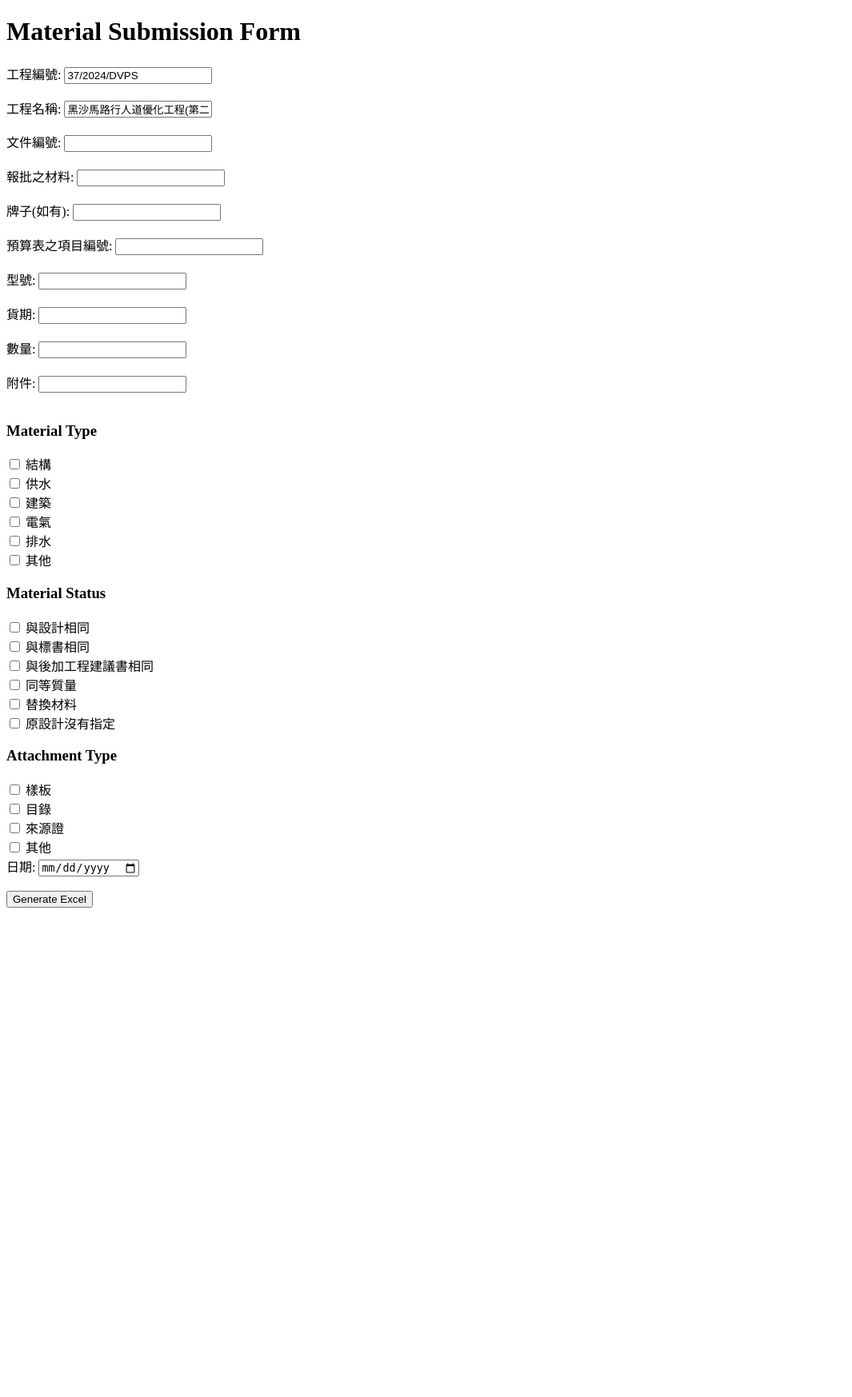
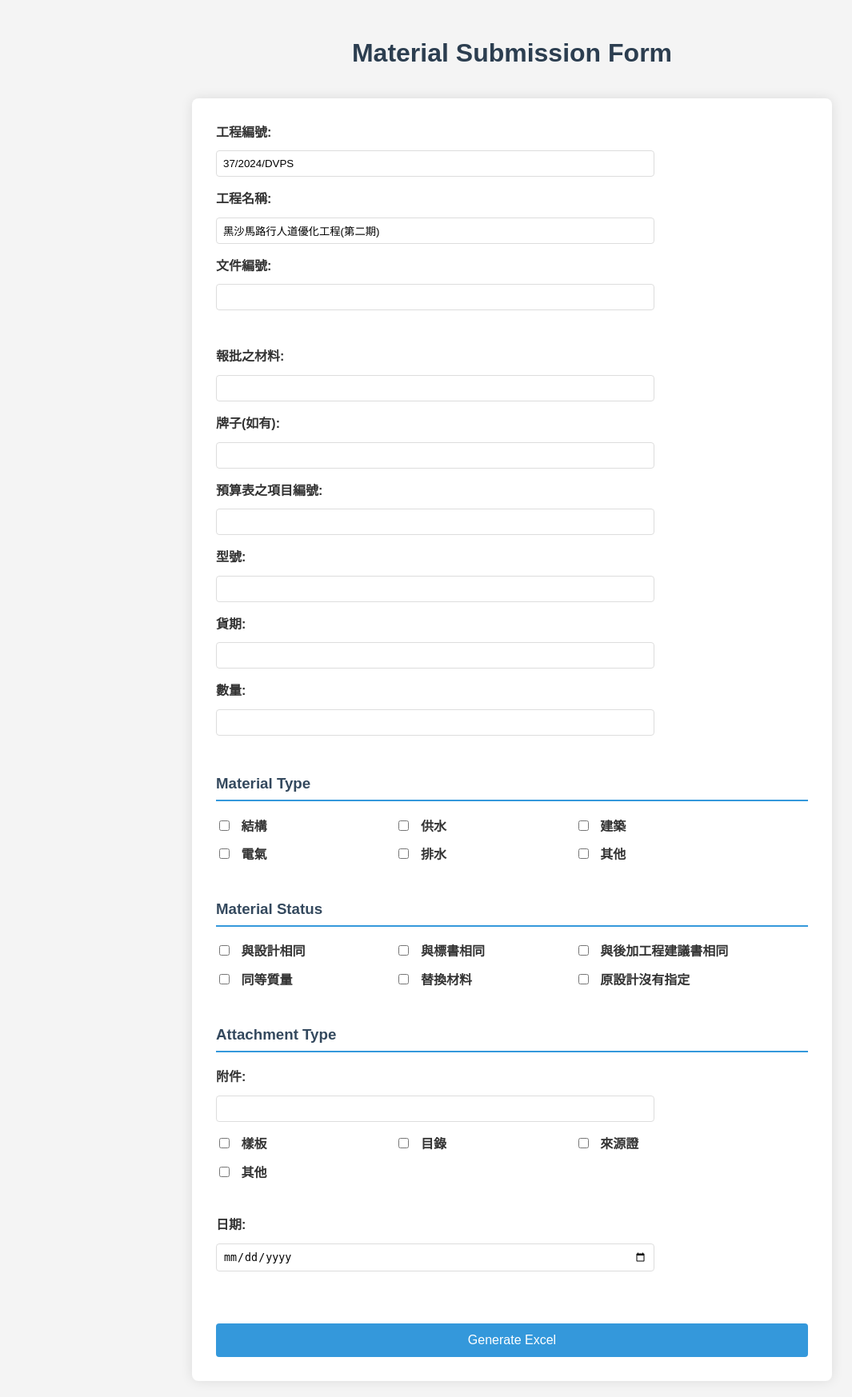
Before and after one commit to kireinasora/work-project, a Flask app: page / in a window 1280 px wide. Shown: the whole page at 80% size, without its empty margins (0-1065 px from the left). Before the commit the page ends 1135 px from the top, so only its background shows below. Run offline with Flask 2, Linux system fonts and the light colour scheme.

Commit message:
5th commit

```diff
--- a/app.py
+++ b/app.py
@@ -26,8 +26,13 @@ regular_fields = [
     ("型號", 12, 6),
     ("貨期", 13, 6),
     ("數量", 14, 6),
-    ("附件", 15, 6)
+    # Remove "附件" from here
 ]
+
+attachment_fields = [
+    ("附件", 15, 6)  # Add "附件" here
+]
+
 material_type_checkboxes = [
     ("結構", 7, 6),
     ("供水", 8, 6),
@@ -62,7 +67,8 @@ def index():
                            regular_fields=regular_fields,
                            material_type_checkboxes=material_type_checkboxes,
                            material_status_checkboxes=material_status_checkboxes,
-                           attachment_type_checkboxes=attachment_type_checkboxes)
+                           attachment_type_checkboxes=attachment_type_checkboxes,
+                           attachment_fields=attachment_fields)  # Add this line
 
 def generate_excel(form_data):
     # Create a temporary file
@@ -103,6 +109,10 @@ def generate_excel(form_data):
     for field, row, col in regular_fields:
         ws.cell(row=row, column=col, value=form_data.get(field, ''))
 
+    # Fill in the attachment fields
+    for field, row, col in attachment_fields:
+        ws.cell(row=row, column=col, value=form_data.get(field, ''))
+
     # Fill in the checkboxes
     for checkboxes in [material_type_checkboxes, material_status_checkboxes, attachment_type_checkboxes]:
         for field, row, col in checkboxes:
--- /dev/null
+++ b/static/style.css
@@ -0,0 +1,79 @@
+body {
+    font-family: Arial, sans-serif;
+    line-height: 1.6;
+    color: #333;
+    max-width: 800px;
+    margin: 0 auto;
+    padding: 20px;
+    background-color: #f4f4f4;
+}
+
+h1 {
+    color: #2c3e50;
+    text-align: center;
+    margin-bottom: 30px;
+}
+
+h3 {
+    color: #34495e;
+    margin-top: 20px;
+    border-bottom: 2px solid #3498db;
+    padding-bottom: 5px;
+}
+
+form {
+    background-color: #ffffff;
+    padding: 30px;
+    border-radius: 8px;
+    box-shadow: 0 0 15px rgba(0,0,0,0.1);
+}
+
+label {
+    display: inline-block;
+    width: 200px;
+    margin-bottom: 10px;
+    font-weight: bold;
+}
+
+input[type="text"], input[type="date"] {
+    width: calc(100% - 210px);
+    padding: 8px;
+    margin-bottom: 15px;
+    border: 1px solid #ddd;
+    border-radius: 4px;
+}
+
+input[type="checkbox"] {
+    margin-right: 10px;
+}
+
+input[type="submit"] {
+    background-color: #3498db;
+    color: white;
+    padding: 12px 20px;
+    border: none;
+    border-radius: 4px;
+    cursor: pointer;
+    font-size: 16px;
+    margin-top: 20px;
+    width: 100%;
+    transition: background-color 0.3s ease;
+}
+
+input[type="submit"]:hover {
+    background-color: #2980b9;
+}
+
+.checkbox-group {
+    margin-bottom: 20px;
+}
+
+.checkbox-label {
+    display: inline-block;
+    margin-right: 20px;
+    margin-bottom: 10px;
+}
+
+.form-section {
+    margin-bottom: 30px;
+}
--- a/templates/form.html
+++ b/templates/form.html
@@ -4,40 +4,69 @@
     <meta charset="UTF-8">
     <meta name="viewport" content="width=device-width, initial-scale=1.0">
     <title>Material Submission Form</title>
+    <link rel="stylesheet" href="{{ url_for('static', filename='style.css') }}">
 </head>
 <body>
     <h1>Material Submission Form</h1>
     <form method="POST">
+        <div class="form-section">
             {% for field, (_, _, _, default_value) in special_fields.items() %}
                 <label for="{{ field }}">{{ field }}:</label>
-            <input type="text" id="{{ field }}" name="{{ field }}" value="{{ default_value }}"><br><br>
+                <input type="text" id="{{ field }}" name="{{ field }}" value="{{ default_value }}">
             {% endfor %}
+        </div>
 
+        <div class="form-section">
             {% for field, _, _ in regular_fields %}
                 <label for="{{ field }}">{{ field }}:</label>
-            <input type="text" id="{{ field }}" name="{{ field }}"><br><br>
+                <input type="text" id="{{ field }}" name="{{ field }}">
             {% endfor %}
+        </div>
 
+        <div class="form-section">
             <h3>Material Type</h3>
+            <div class="checkbox-group">
                 {% for field, _, _ in material_type_checkboxes %}
+                    <label class="checkbox-label">
                         <input type="checkbox" id="{{ field }}" name="{{ field }}">
-            <label for="{{ field }}">{{ field }}</label><br>
+                        {{ field }}
+                    </label>
                 {% endfor %}
+            </div>
+        </div>
 
+        <div class="form-section">
             <h3>Material Status</h3>
+            <div class="checkbox-group">
                 {% for field, _, _ in material_status_checkboxes %}
+                    <label class="checkbox-label">
                         <input type="checkbox" id="{{ field }}" name="{{ field }}">
-            <label for="{{ field }}">{{ field }}</label><br>
+                        {{ field }}
+                    </label>
                 {% endfor %}
+            </div>
+        </div>
 
+        <div class="form-section">
             <h3>Attachment Type</h3>
+            {% for field, _, _ in attachment_fields %}
+                <label for="{{ field }}">{{ field }}:</label>
+                <input type="text" id="{{ field }}" name="{{ field }}">
+            {% endfor %}
+            <div class="checkbox-group">
                 {% for field, _, _ in attachment_type_checkboxes %}
+                    <label class="checkbox-label">
                         <input type="checkbox" id="{{ field }}" name="{{ field }}">
-            <label for="{{ field }}">{{ field }}</label><br>
+                        {{ field }}
+                    </label>
                 {% endfor %}
+            </div>
+        </div>
 
+        <div class="form-section">
             <label for="日期">日期:</label>
-        <input type="date" id="日期" name="日期"><br><br>
+            <input type="date" id="日期" name="日期">
+        </div>
 
         <input type="submit" value="Generate Excel">
     </form>
```
Lines whose indentation alone changed are shown as unchanged.
